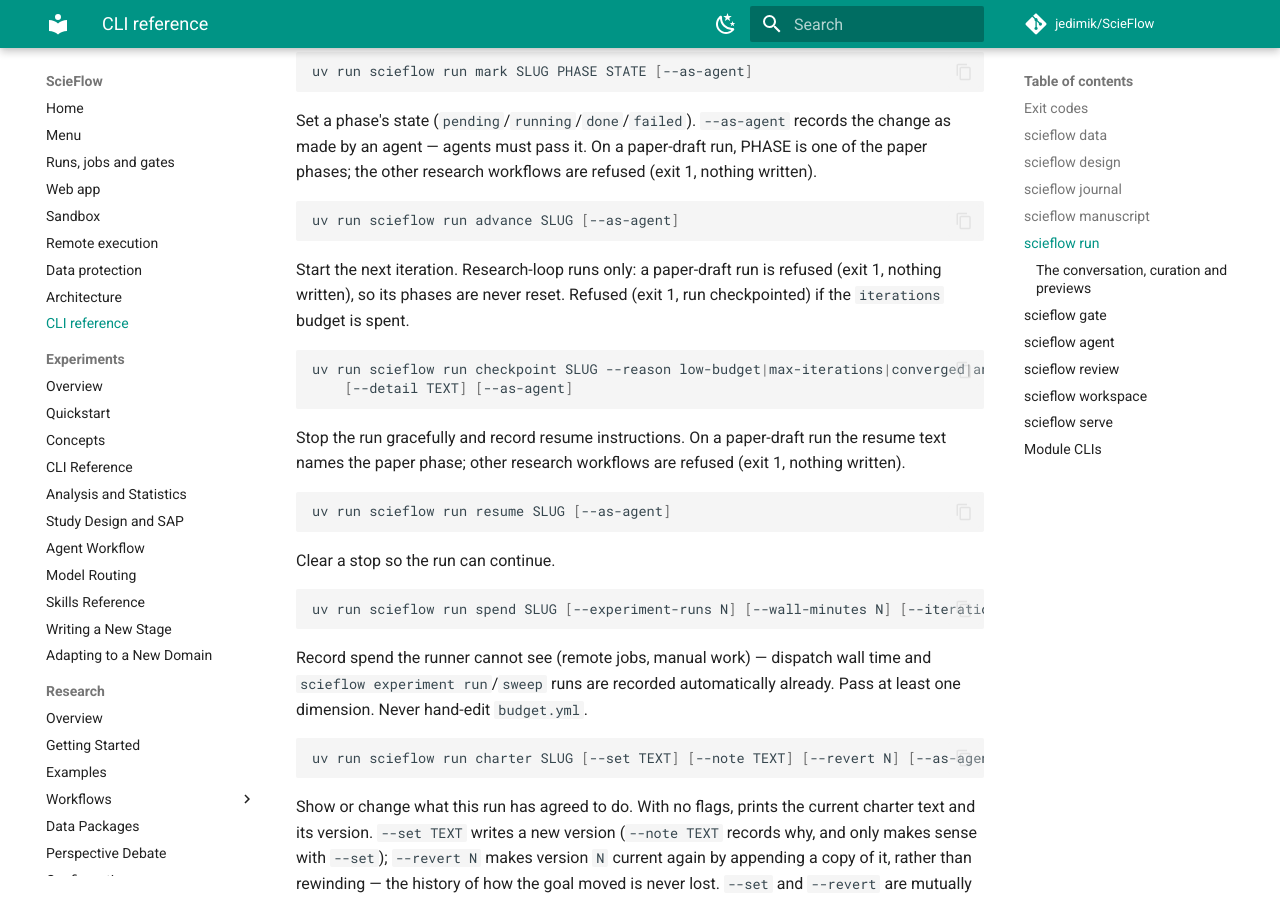
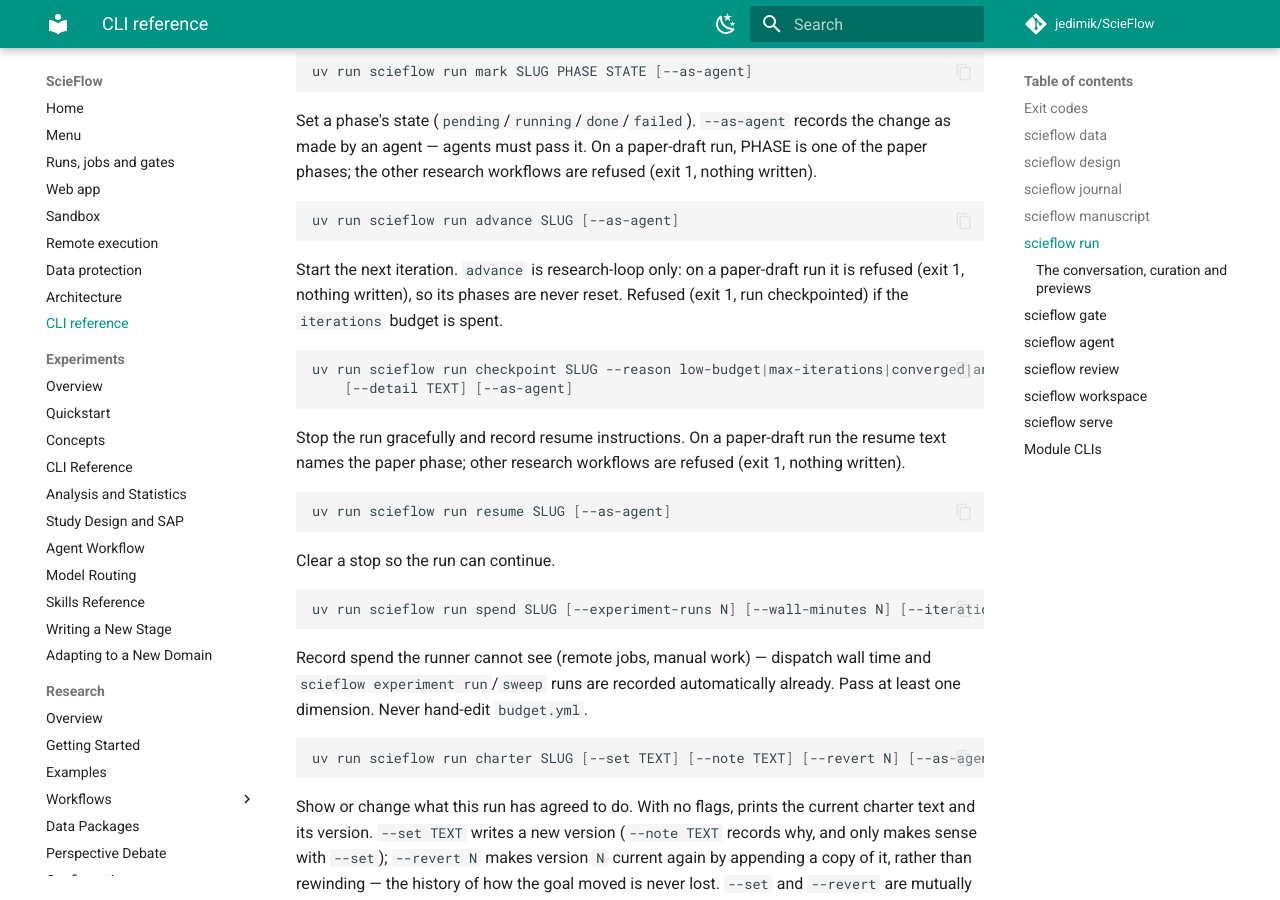
Before and after one commit to jedimik/ScieFlow, an MkDocs documentation site: the page built from docs/cli.md, in a window 1280 px wide and 900 px high, scrolled down 4566 px. Built offline with MkDocs 1.6.1 and Material for MkDocs 9.7.7, drawn with Linux system fonts in a browser that asks for light colours; comment, search, counter and statistics services are not loaded.

Commit message:
docs(cli): run advance wording names research-loop (PL t2 fix)

````diff
--- a/docs/cli.md
+++ b/docs/cli.md
@@ -186,8 +186,8 @@
 ```bash
 uv run scieflow run advance SLUG [--as-agent]
 ```
-Start the next iteration. Research-loop runs only: a paper-draft run is refused
-(exit 1, nothing written), so its phases are never reset. Refused (exit 1, run
+Start the next iteration. `advance` is research-loop only: on a paper-draft run it
+is refused (exit 1, nothing written), so its phases are never reset. Refused (exit 1, run
 checkpointed) if the `iterations` budget is spent.
 
 ```bash
````
